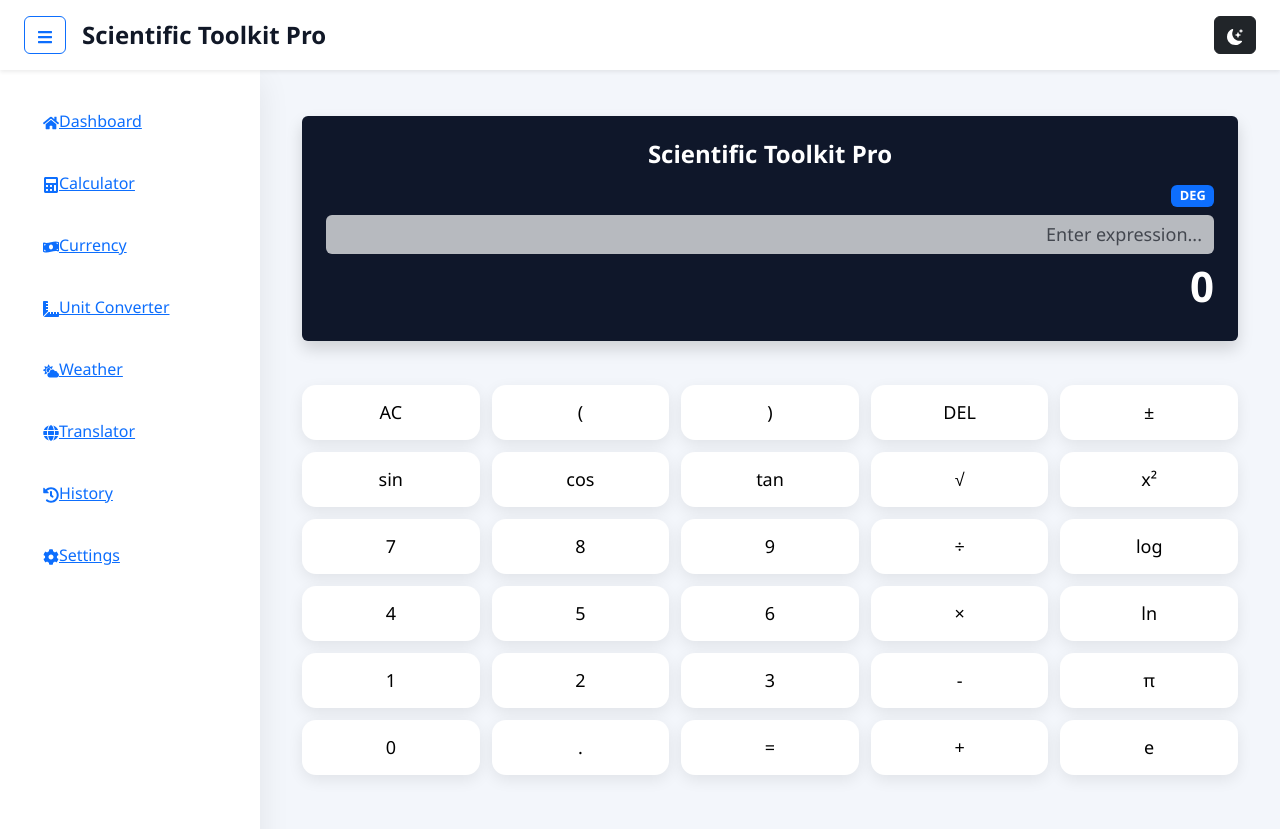
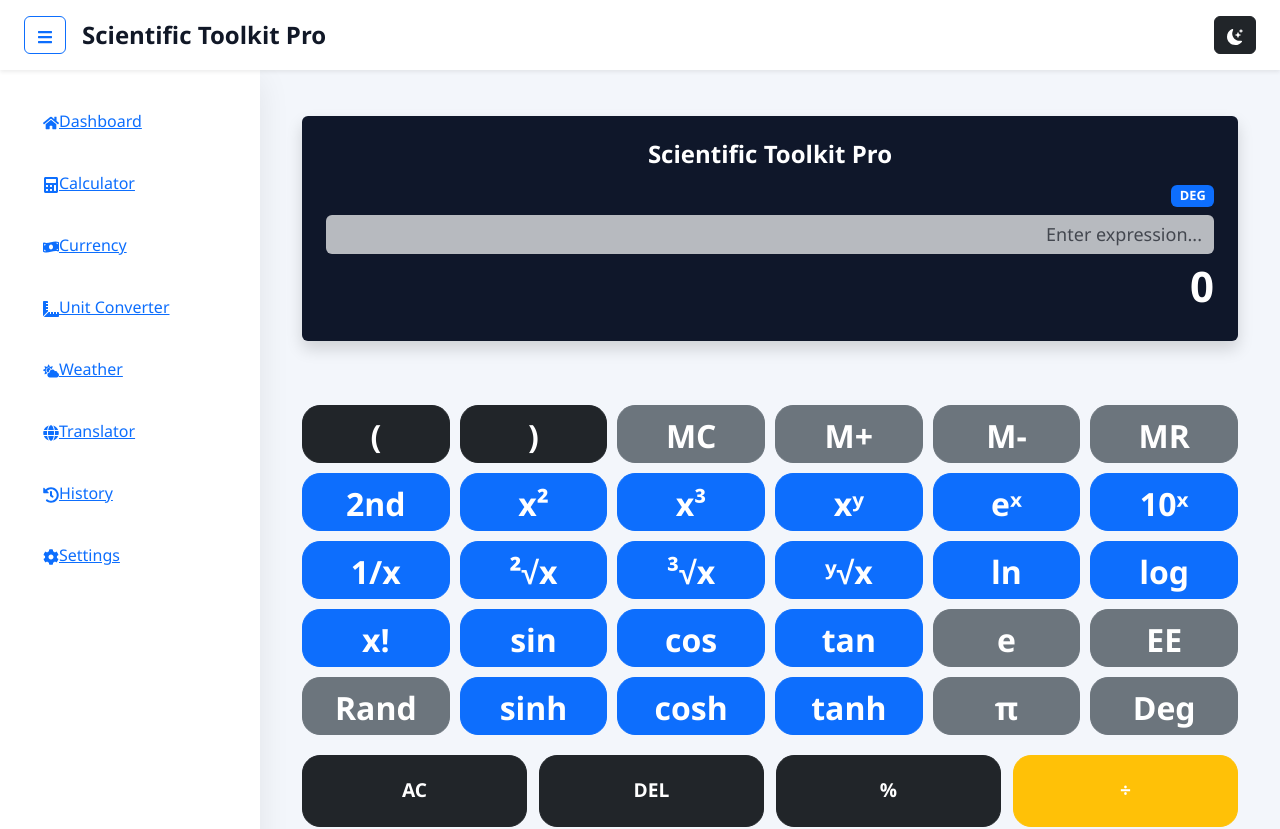
Before and after one commit to obasi-001/scientific-toolkit-pro, a React (Vite) app: page /calculator in a window 1280 px wide. Shown: the top 829 px of the page. Built offline with nearby package versions, Linux system fonts and the light colour scheme.

Commit message:
layout grids and history

```diff
--- a/src/components/calculator/Calculator.tsx
+++ b/src/components/calculator/Calculator.tsx
@@ -1,11 +1,13 @@
 import { useState } from "react";
 import CalculatorDisplay from "./CalculatorDisplay";
 import CalculatorGrid from "./CalculatorGrid";
-import { calculate } from "../../utils/mathengine";
+import { calculate } from "../../utils/mathEngine";
+import { useHistory } from "../../contexts/HistoryContext";
 
 const Calculator = () => {
   const [expression, setExpression] = useState("");
   const [result, setResult] = useState("0");
+  const { addHistory } = useHistory();
 
   const handleButtonClick = (value: string) => {
     const operators = ["+", "-", "×", "÷"];
@@ -23,7 +25,12 @@ const Calculator = () => {
     }
 
     if (value === "=") {
-      setResult(calculate(expression));
+      const answer = calculate(expression);
+
+      setResult(answer);
+
+      addHistory(expression, answer);
+
       return;
     }
 
@@ -88,7 +95,62 @@ const Calculator = () => {
       setExpression((prev) => prev + "^2");
       return;
     }
-
+    if (value === "x³") {
+      setExpression(prev => prev + "^3");
+      return;
+    }
+    if (value === "xʸ") {
+      setExpression(prev => prev + "^");
+      return;
+    }
+    if (value === "eˣ") {
+      setExpression(prev => prev + "exp(");
+      return;
+    }
+    if (value === "10ˣ") {
+      setExpression(prev => prev + "10^");
+      return;
+    }
+    if (value === "1/x") {
+      setExpression(prev => "1/(" + prev + ")");
+      return;
+    }
+    if (value === "²√x") {
+      setExpression(prev => prev + "sqrt(");
+      return;
+    }
+    if (value === "³√x") {
+      setExpression(prev => prev + "cbrt(");
+      return;
+    }
+    if (value === "ʸ√x") {
+      setExpression(prev => prev + "nthRoot(");
+      return;
+    }
+    if (value === "x!") {
+      setExpression(prev => prev + "!");
+      return;
+    }
+    if (value === "EE") {
+      setExpression(prev => prev + "e");
+      return;
+    }
+    if (value === "Rand") {
+      setResult(Math.random().toString());
+      return;
+    }
+    if (value === "sinh") {
+      setExpression(prev => prev + "sinh(");
+      return;
+    }
+    if (value === "cosh") {
+      setExpression(prev => prev + "cosh(");
+      return;
+    }
+    if (value === "tanh") {
+      setExpression(prev => prev + "tanh(");
+      return;
+    }
     if (operators.includes(value)) {
       const lastCharacter = expression.slice(-1);
 
@@ -118,6 +180,7 @@ const Calculator = () => {
       <CalculatorDisplay
         expression={expression}
         result={result}
+        onExpressionChange={setExpression}
       />
 
       <CalculatorGrid onButtonClick={handleButtonClick} />
--- a/src/components/calculator/CalculatorButton.tsx
+++ b/src/components/calculator/CalculatorButton.tsx
@@ -7,9 +7,67 @@ const CalculatorButton = ({
   label,
   onClick,
 }: CalculatorButtonProps) => {
+  const operators = ["+", "-", "×", "÷", "="];
+
+  const scientific = [
+    "sin",
+    "cos",
+    "tan",
+    "sinh",
+    "cosh",
+    "tanh",
+    "log",
+    "ln",
+    "√",
+    "²√x",
+    "³√x",
+    "ʸ√x",
+    "x²",
+    "x³",
+    "xʸ",
+    "10ˣ",
+    "eˣ",
+    "x!",
+    "1/x",
+    "2nd",
+  ];
+
+  const memory = [
+    "MC",
+    "MR",
+    "M+",
+    "M-",
+    "π",
+    "e",
+    "EE",
+    "Deg",
+    "Rand",
+  ];
+
+  const editing = [
+    "AC",
+    "DEL",
+    "%",
+    "(",
+    ")",
+    "±",
+  ];
+
+  let buttonClass = "btn btn-light";
+
+  if (operators.includes(label)) {
+    buttonClass = "btn btn-warning text-white";
+  } else if (scientific.includes(label)) {
+    buttonClass = "btn btn-primary";
+  } else if (memory.includes(label)) {
+    buttonClass = "btn btn-secondary";
+  } else if (editing.includes(label)) {
+    buttonClass = "btn btn-dark";
+  }
+
   return (
     <button
-      className="calculator-btn"
+      className={`${buttonClass} calculator-btn`}
       onClick={onClick}
     >
       {label}
--- a/src/components/calculator/CalculatorDisplay.tsx
+++ b/src/components/calculator/CalculatorDisplay.tsx
@@ -1,4 +1,4 @@
-import { ChangeEvent } from "react";
+
 
 
 interface CalculatorDisplayProps {
@@ -32,9 +32,7 @@ const CalculatorDisplay = ({
         className="previous-expression form-control text-end border-0 shadow-none"
         value={expression}
         placeholder="Enter expression..."
-        onChange={(e: ChangeEvent<HTMLInputElement>) =>
-          onExpressionChange(e.target.value)
-        }
+        onChange={(e) => onExpressionChange(e.target.value)}
       />
 
       <div className="current-expression text-end">
--- a/src/components/calculator/CalculatorGrid.tsx
+++ b/src/components/calculator/CalculatorGrid.tsx
@@ -4,21 +4,34 @@ interface CalculatorGridProps {
   onButtonClick: (value: string) => void;
 }
 
-const buttons = [
-  "AC", "(", ")", "DEL", "±",
-  "sin", "cos", "tan", "√", "x²",
-  "7", "8", "9", "÷", "log",
-  "4", "5", "6", "×", "ln",
-  "1", "2", "3", "-", "π",
-  "0", ".", "=", "+", "e",
+const scientificButtons = [
+  "(", ")", "MC", "M+", "M-", "MR",
+
+  "2nd", "x²", "x³", "xʸ", "eˣ", "10ˣ",
+
+  "1/x", "²√x", "³√x", "ʸ√x", "ln", "log",
+
+  "x!", "sin", "cos", "tan", "e", "EE",
+
+  "Rand", "sinh", "cosh", "tanh", "π", "Deg",
 ];
+const mainButtons = [
+  "AC", "DEL", "%", "÷",
 
-const CalculatorGrid = ({
-  onButtonClick,
-}: CalculatorGridProps) => {
+  "7", "8", "9", "×",
+
+  "4", "5", "6", "-",
+
+  "1", "2", "3", "+",
+
+  "±", "0", ".", "="
+]
+
+const CalculatorGrid = ({ onButtonClick }: CalculatorGridProps) => {
   return (
-    <div className="calculator-grid">
-      {buttons.map((button) => (
+    <>
+      <div className="scientific-grid">
+        {scientificButtons.map((button) => (
           <CalculatorButton
             key={button}
             label={button}
@@ -26,6 +39,17 @@ const CalculatorGrid = ({
           />
         ))}
       </div>
+
+      <div className="main-grid">
+        {mainButtons.map((button) => (
+          <CalculatorButton
+            key={button}
+            label={button}
+            onClick={() => onButtonClick(button)}
+          />
+        ))}
+      </div>
+    </>
   );
 };
 
--- /dev/null
+++ b/src/components/history/HistoryCard.tsx
@@ -0,0 +1,31 @@
+interface HistoryCardProps {
+  expression: string;
+  result: string;
+  date: string;
+}
+
+const HistoryCard = ({
+  expression,
+  result,
+  date,
+}: HistoryCardProps) => {
+  return (
+    <div className="card shadow-sm mb-3">
+      <div className="card-body">
+        <div className="text-muted small">
+          {date}
+        </div>
+
+        <h6 className="mt-2">
+          {expression}
+        </h6>
+
+        <h4 className="fw-bold text-primary">
+          = {result}
+        </h4>
+      </div>
+    </div>
+  );
+};
+
+export default HistoryCard;
--- /dev/null
+++ b/src/contexts/HistoryContext.tsx
@@ -0,0 +1,52 @@
+import { createContext, useContext, useState, ReactNode } from "react";
+import type { HistoryItem } from "../types/history";
+
+interface HistoryContextType {
+    history: HistoryItem[];
+    addHistory: (expression: string, result: string) => void;
+    clearHistory: () => void;
+}
+
+const HistoryContext = createContext<HistoryContextType | undefined>(undefined);
+
+export const HistoryProvider = ({ children }: { children: ReactNode }) => {
+    const [history, setHistory] = useState<HistoryItem[]>([]);
+
+    const addHistory = (expression: string, result: string) => {
+        setHistory((prev) => [
+            {
+                id: Date.now(),
+                expression,
+                result,
+                date: new Date().toLocaleString(),
+            },
+            ...prev,
+        ]);
+    };
+
+    const clearHistory = () => {
+        setHistory([]);
+    };
+
+    return (
+        <HistoryContext.Provider
+            value={{
+                history,
+                addHistory,
+                clearHistory,
+            }}
+        >
+            {children}
+        </HistoryContext.Provider>
+    );
+};
+
+export const useHistory = () => {
+    const context = useContext(HistoryContext);
+
+    if (!context) {
+        throw new Error("useHistory must be used inside HistoryProvider");
+    }
+
+    return context;
+};
--- a/src/main.tsx
+++ b/src/main.tsx
@@ -7,6 +7,7 @@ import "bootstrap/dist/css/bootstrap.min.css";
 import "bootstrap/dist/js/bootstrap.bundle.min.js";
 import "bootstrap-icons/font/bootstrap-icons.css";
 
+import { HistoryProvider } from "./contexts/HistoryContext";
 import "./styles/variables.css";
 import "./styles/globals.css";
 import "./styles/layout.css";
@@ -26,6 +27,8 @@ import "./styles/dashboard.css";
 
 ReactDOM.createRoot(document.getElementById("root")!).render(
     <React.StrictMode>
-        <App />
+        <HistoryProvider>
+            <App />
+        </HistoryProvider>
     </React.StrictMode>
 );
--- a/src/styles/calculator.css
+++ b/src/styles/calculator.css
@@ -22,25 +22,39 @@
     font-weight: bold;
 }
 
-.calculator-grid {
+.scientific-grid {
     display: grid;
-    grid-template-columns: repeat(5, 1fr);
+    grid-template-columns: repeat(6, 1fr);
+    gap: 10px;
+    margin-top: 20px;
+}
+
+.main-grid {
+    display: grid;
+    grid-template-columns: repeat(4, 1fr);
     gap: 12px;
 }
 
 .calculator-btn {
-    height: 55px;
-    border: none;
-    border-radius: 14px;
-    background: white;
-    font-size: 18px;
-    cursor: pointer;
-    transition: .25s;
-    box-shadow: 0 5px 15px rgba(0,0,0,.08);
+    height: 72px;
+    border-radius: 18px;
+    font-size: 1.1rem;
+    font-weight: 600;
 }
 
-.calculator-btn:hover {
-    background: var(--primary);
-    color: white;
+.scientific-grid .calculator-btn {
+    height: 58px;
+    font-size: 2rem;
+}
+
+.main-grid .calculator-btn {
+    height: 72px;
+    font-size: 1.2rem;
+}
+/* .calculator-btn:hover {
     transform: translateY(-3px);
 }
+
+.calculator-btn:active {
+    transform: scale(0.95);
+} */
--- /dev/null
+++ b/src/types/history.ts
@@ -0,0 +1,6 @@
+export interface HistoryItem {
+    id: number;
+    expression: string;
+    result: string;
+    date: string;
+}
```
Also changed, not shown: src/pages/History.tsx (+35 -2 lines). Lines whose indentation alone changed are shown as unchanged.
